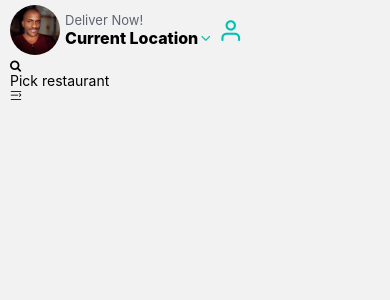
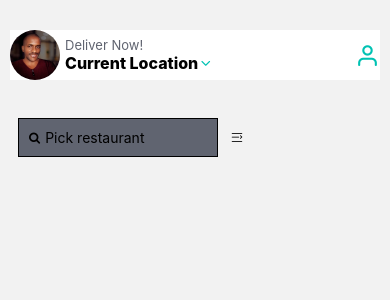
Before and after one commit to felixDev22/deliveroo-clone, a React Native app: screen /Home in a window 390 px wide. Shown: the top 300 px of the page. Built offline with nearby package versions, Linux system fonts and the light colour scheme.

Commit message:
Add input styling

```diff
--- a/styles/Home.js
+++ b/styles/Home.js
@@ -2,12 +2,17 @@ import { StyleSheet } from 'react-native';
 
 export const homestyles = StyleSheet.create({
   home: {
-    marginVertical: 5,
+    marginVertical: 30,
     display: 'flex',
     alignItems: 'center',
     flexDirection: 'row',
     gap: 5,
+    backgroundColor: '#fff',
   },
+  rightSide: {
+    flex: 1,
+  },
+
   font1: {
     color: '#606470',
     fontSize: 13,
@@ -24,4 +29,21 @@ export const homestyles = StyleSheet.create({
     color: '#00C2B3',
     fontSize: 25,
   },
+  inputSection: {
+    display: 'flex',
+    alignItems: 'center',
+    flexDirection: 'row',
+    gap: 5,
+  },
+  inputBox: {
+    display: 'flex',
+    flexDirection: 'row',
+    alignItems: 'center',
+    gap: 5,
+    borderWidth: 1,
+    padding: 10,
+    backgroundColor: '#606470',
+    margin: 8,
+    width: 200,
+  },
 });
```
